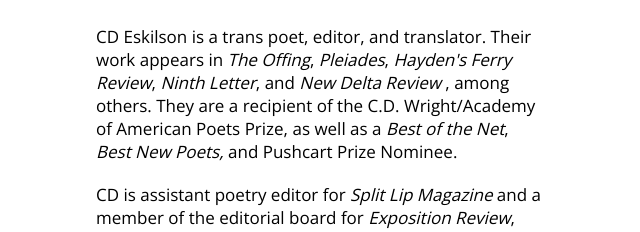
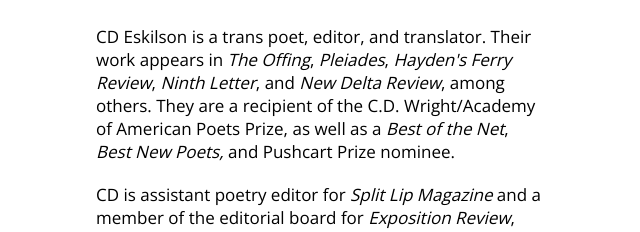
Before and after one commit to cdeskilson/cdeskilson, a Gatsby site in the folder professional-website/: page / in a window 1280 px wide. Shown: the part 655-887 px from the top of the page, 319-959 px from the left. Built offline with nearby package versions, Linux system fonts and the light colour scheme; Gatsby itself is replaced by a stand-in of ours.

Commit message:
Update index.tsx

```diff
--- a/professional-website/src/components/About/index.tsx
+++ b/professional-website/src/components/About/index.tsx
@@ -76,7 +76,7 @@
           <BioItem>
             CD Eskilson is a trans poet, editor, and
             translator. Their work appears in <i>The Offing</i>,{" "}<i>Pleiades</i>,{" "}<i>Hayden's Ferry Review</i>,
-            {" "}<i>Ninth Letter</i>, and{" "}<i>New Delta Review</i>{" "}, among others. They are a recipient of the C.D. Wright/Academy of American Poets Prize, as well as a <i>Best of the Net</i>,{" "}<i>Best New Poets,</i> and Pushcart Prize Nominee.
+            {" "}<i>Ninth Letter</i>, and{" "}<i>New Delta Review</i>, among others. They are a recipient of the C.D. Wright/Academy of American Poets Prize, as well as a <i>Best of the Net</i>,{" "}<i>Best New Poets,</i> and Pushcart Prize nominee.
           </BioItem>
           <BioItem>
             CD is assistant poetry editor for <i>Split Lip Magazine</i> and a member of the editorial board for <i>Exposition Review</i>, where they were previously poetry editor. They are currently an MFA candidate at the University of Arkansas where
```
